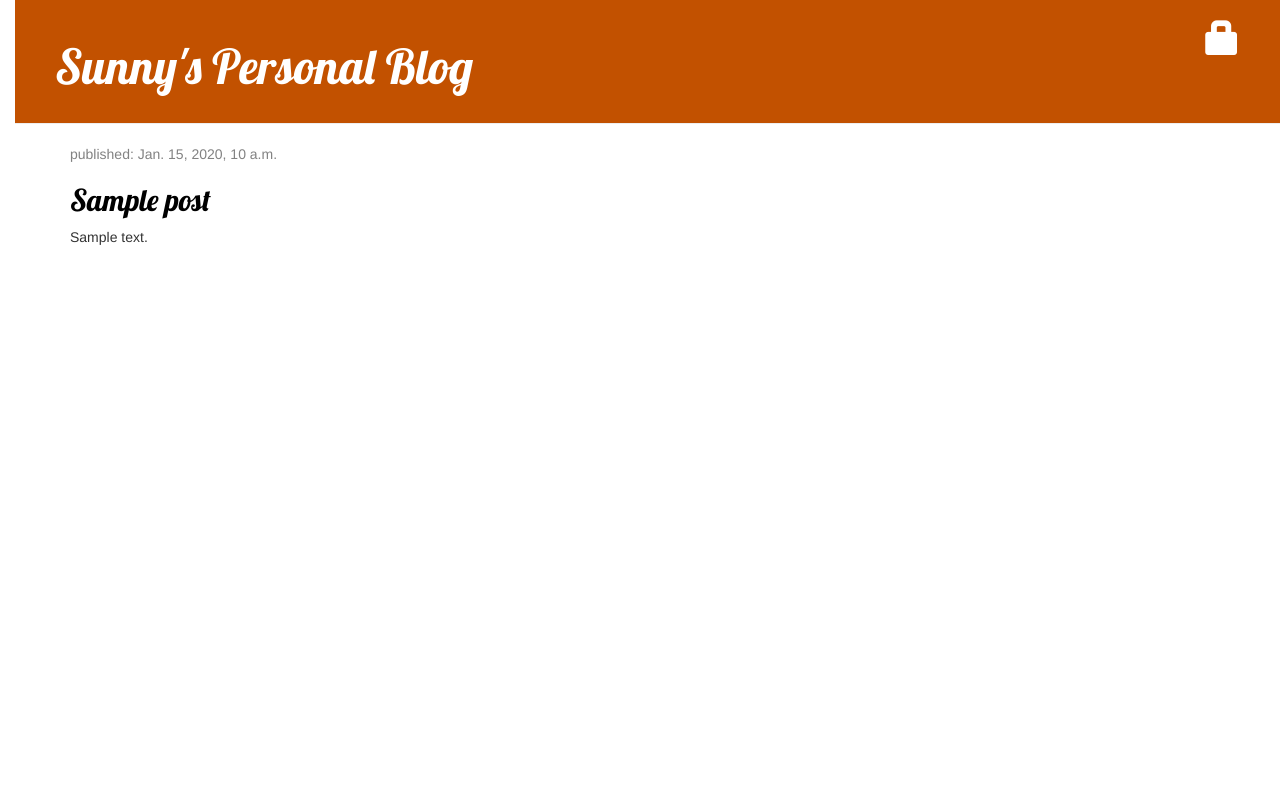
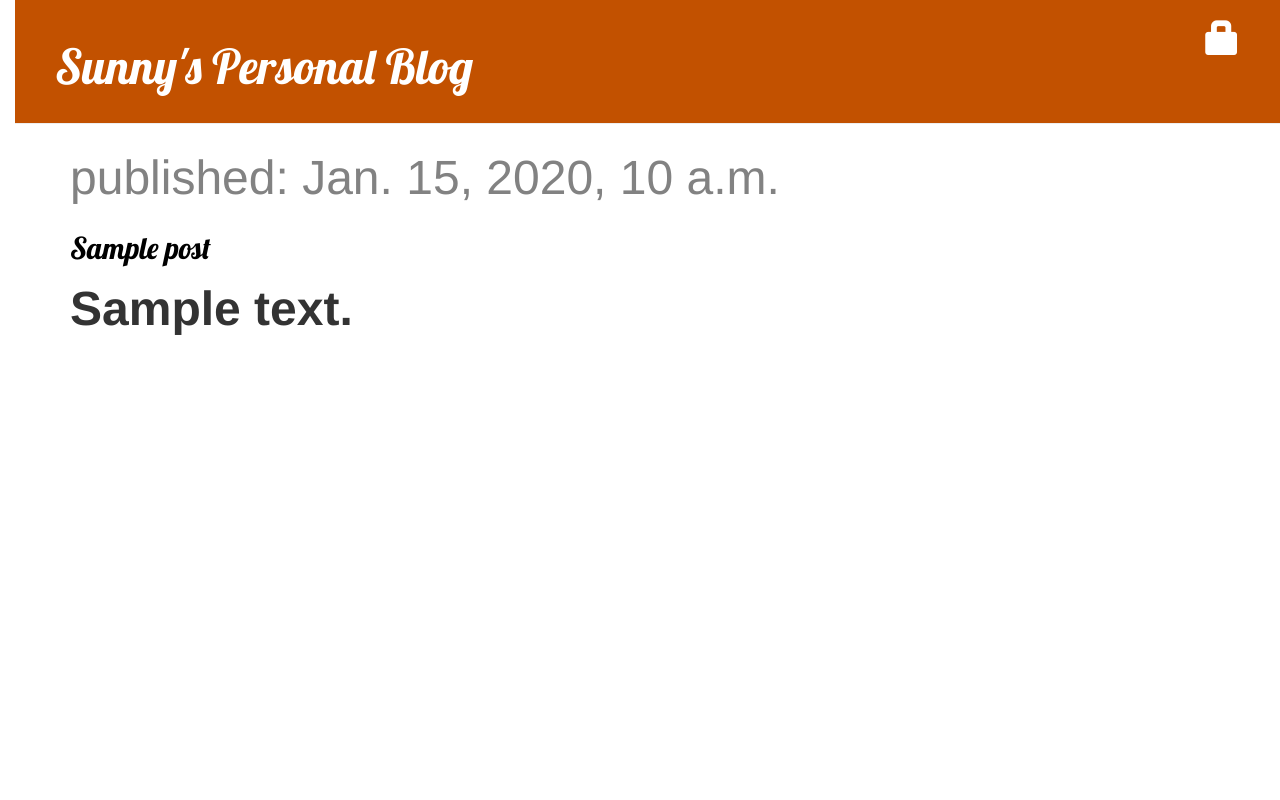
Before and after one commit to chsunny548/my-first-blog, a Django app: template blog/templates/blog/post_list.html in a window 1280 px wide. Run offline with Django 3.2, Linux system fonts and the light colour scheme; the template is opened without the code that fills it: most values are stand-ins (such as "Sample title", 1, 10 or a date in 2020); some libraries are stand-ins or nearby versions.

```diff
--- a/blog/static/css/blog.css
+++ b/blog/static/css/blog.css
@@ -4,6 +4,7 @@ h1 a, h2 a {
 }
 body {
     padding-left: 15px;
+    font-size: 36pt;
 }
 
 .page-header {
@@ -22,7 +23,7 @@ body {
     margin-left: 40px;
 }
 
-h1, h2, h3, h4 {
+h1, h2, h3 {
     font-family: 'Lobster', cursive;
 }
 
--- a/blog/templates/blog/post_detail.html
+++ b/blog/templates/blog/post_detail.html
@@ -14,6 +14,6 @@
          <a class="btn btn-default" href="{% url 'post_remove' pk=post.pk %}"><span class="glyphicon glyphicon-remove"></span></a>
         {% endif %}
         <h2>{{ post.title }}</h2>
-        <p>{{ post.text|linebreaksbr }}</p>
+        <p><b>{{ post.text|linebreaksbr }}</b></p>
     </div>
 {% endblock %}
--- a/blog/templates/blog/post_list.html
+++ b/blog/templates/blog/post_list.html
@@ -6,7 +6,7 @@
                                 <p>published: {{ post.published_date }}</p>
                             </div>
                             <h2><a href="{% url 'post_detail' pk=post.pk %}">{{ post.title }}</a></h2>
-                            <p>{{ post.text|linebreaksbr }}</p>
+                            <p><b>{{ post.text|linebreaksbr }}</b></p>
                         </div>
                     {% endfor %}
         {% endblock %}
```
